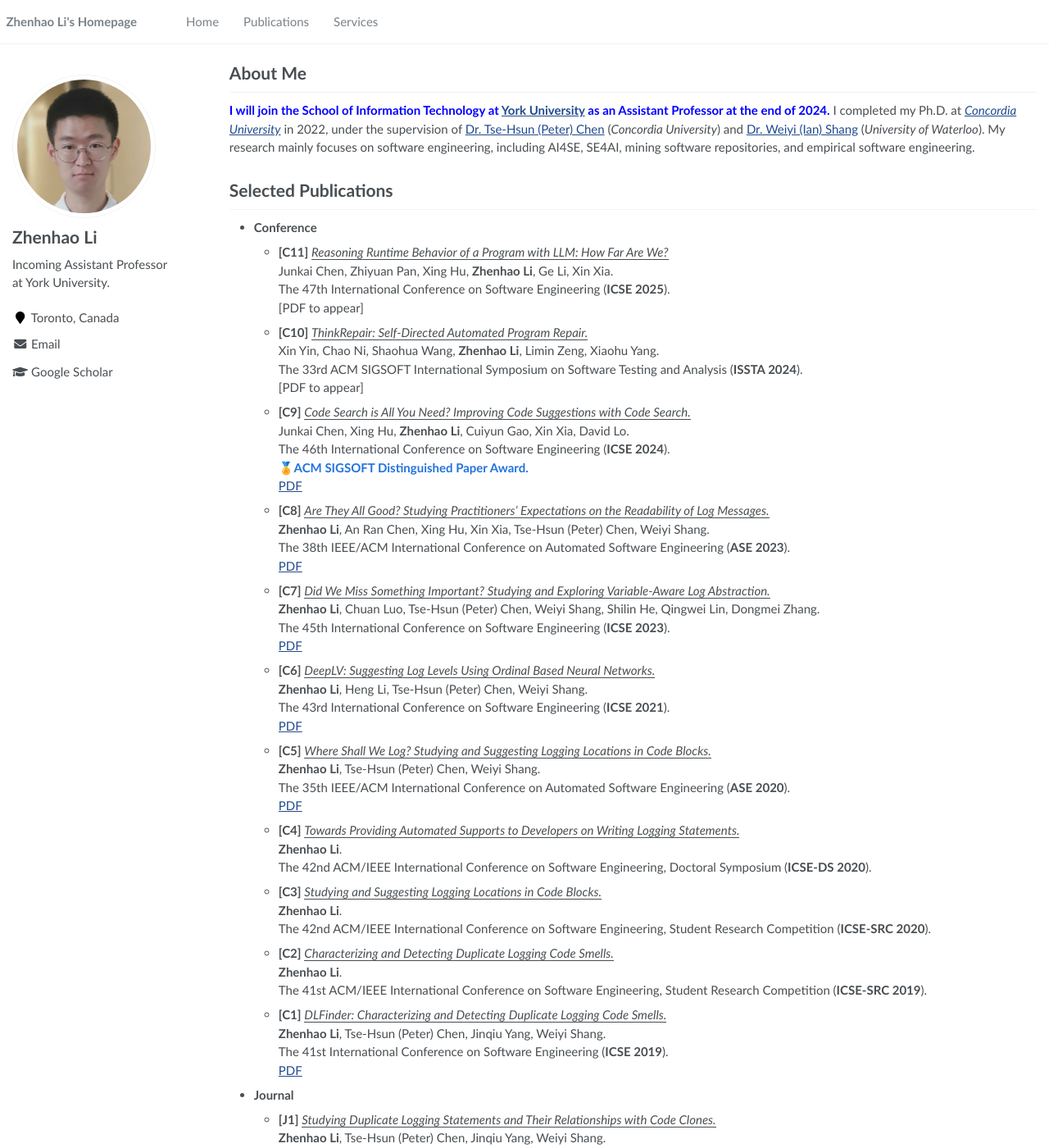
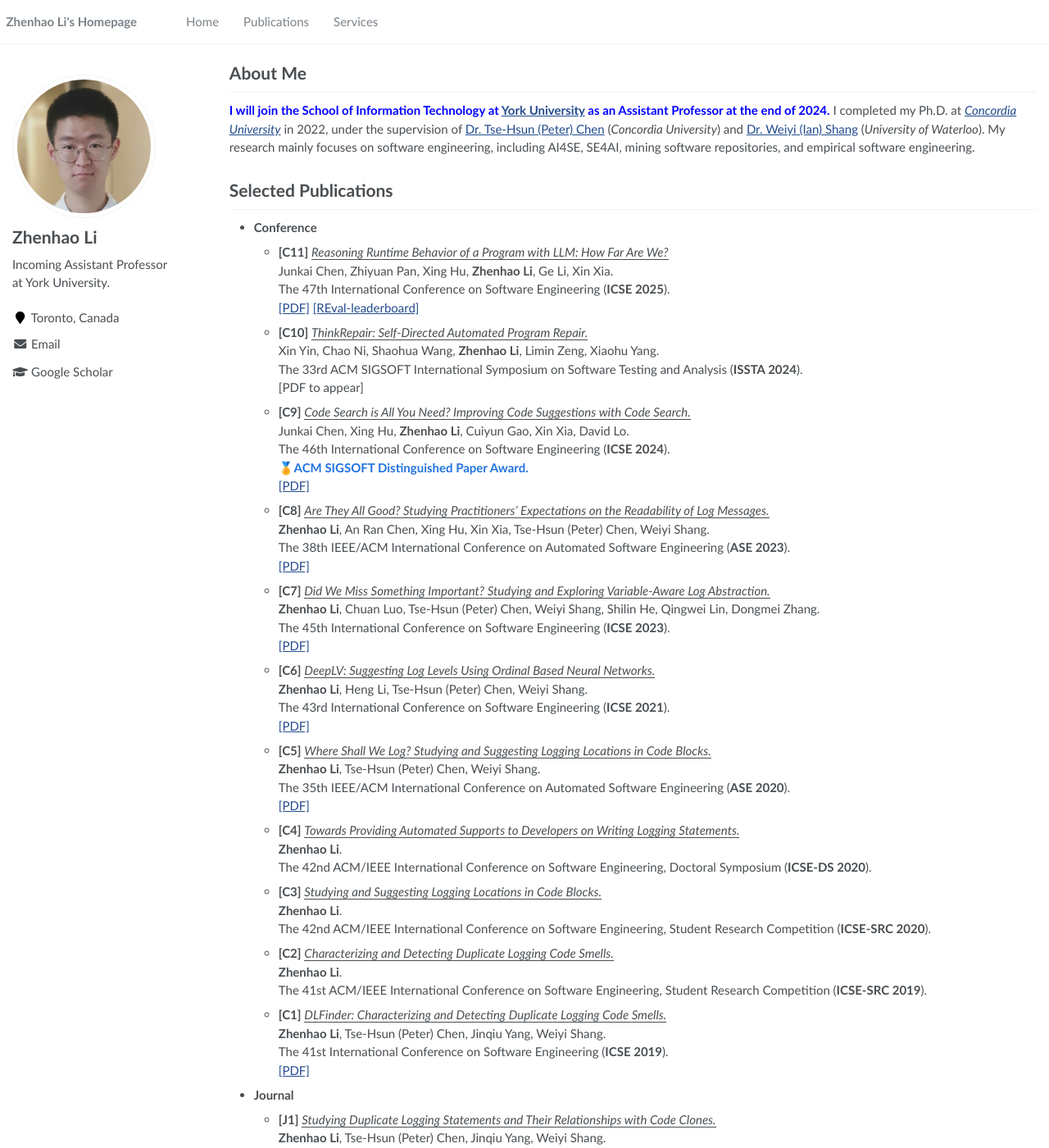
Before and after one commit to ginolzh/ginolzh.github.io, a Jekyll site: the page built from _pages/about.md, in a window 1280 px wide and 1400 px high. Shown: the whole window at 82% size. Built offline with Jekyll 4.4.1, drawn with Linux system fonts in a browser that asks for light colours.

Commit message:
Update PDF and leaderboard page

```diff
--- a/_pages/about.md
+++ b/_pages/about.md
@@ -23,7 +23,7 @@ Selected Publications
   * **[C11]** <ins>*Reasoning Runtime Behavior of a Program with LLM: How Far Are We?*</ins>\
   Junkai Chen, Zhiyuan Pan, Xing Hu, **Zhenhao Li**, Ge Li, Xin Xia.\
   The 47th International Conference on Software Engineering (**ICSE 2025**).\
-  [PDF to appear]
+  [[PDF]](https://arxiv.org/pdf/2403.16437v2) [[REval-leaderboard]](https://r-eval.github.io/)
   * **[C10]** <ins>*ThinkRepair: Self-Directed Automated Program Repair.*</ins>\
   Xin Yin, Chao Ni, Shaohua Wang, **Zhenhao Li**, Limin Zeng, Xiaohu Yang.\
   The 33rd ACM SIGSOFT International Symposium on Software Testing and Analysis (**ISSTA 2024**).\
@@ -32,23 +32,23 @@ Selected Publications
   Junkai Chen, Xing Hu, **Zhenhao Li**, Cuiyun Gao, Xin Xia, David Lo.\
   The 46th International Conference on Software Engineering (**ICSE 2024**).\
   <span style="color:#2273de">**🏅ACM SIGSOFT Distinguished Paper Award.**</span> \
-  [PDF](https://ginolzh.github.io/papers/ICSE2024_Code_Suggestion.pdf)
+  [[PDF]](https://ginolzh.github.io/papers/ICSE2024_Code_Suggestion.pdf)
   * **[C8]** <ins>*Are They All Good? Studying Practitioners' Expectations on the Readability of Log Messages.*</ins>\
   **Zhenhao Li**, An Ran Chen, Xing Hu, Xin Xia, Tse-Hsun (Peter) Chen, Weiyi Shang.\
   The 38th IEEE/ACM International Conference on Automated Software Engineering (**ASE 2023**).\
-  [PDF](https://ginolzh.github.io/papers/ASE2023_Log_Message_Readability.pdf)
+  [[PDF]](https://ginolzh.github.io/papers/ASE2023_Log_Message_Readability.pdf)
   * **[C7]** <ins>*Did We Miss Something Important? Studying and Exploring Variable-Aware Log Abstraction.*</ins>\
   **Zhenhao Li**, Chuan Luo, Tse-Hsun (Peter) Chen, Weiyi Shang, Shilin He, Qingwei Lin, Dongmei Zhang.\
   The 45th International Conference on Software Engineering (**ICSE 2023**).\
-  [PDF](https://ginolzh.github.io/papers/ICSE2023_Log_Var_Aware_.pdf)
+  [[PDF]](https://ginolzh.github.io/papers/ICSE2023_Log_Var_Aware_.pdf)
   * **[C6]** <ins>*DeepLV: Suggesting Log Levels Using Ordinal Based Neural Networks.*</ins>\
   **Zhenhao Li**, Heng Li, Tse-Hsun (Peter) Chen, Weiyi Shang.\
   The 43rd International Conference on Software Engineering (**ICSE 2021**).\
-  [PDF](https://ginolzh.github.io/papers/ICSE2021_Log_Level.pdf)
+  [[PDF]](https://ginolzh.github.io/papers/ICSE2021_Log_Level.pdf)
   * **[C5]** <ins>*Where Shall We Log? Studying and Suggesting Logging Locations in Code Blocks.*</ins>\
   **Zhenhao Li**, Tse-Hsun (Peter) Chen, Weiyi Shang.\
   The 35th IEEE/ACM International Conference on Automated Software Engineering (**ASE 2020**).\
-  [PDF](https://ginolzh.github.io/papers/ASE2020_Where_to_Log.pdf)
+  [[PDF]](https://ginolzh.github.io/papers/ASE2020_Where_to_Log.pdf)
   * **[C4]** <ins>*Towards Providing Automated Supports to Developers on Writing Logging Statements.*</ins>\
   **Zhenhao Li**.\
   The 42nd ACM/IEEE International Conference on Software Engineering, Doctoral Symposium (**ICSE-DS 2020**).
@@ -61,13 +61,13 @@ Selected Publications
   * **[C1]** <ins>*DLFinder: Characterizing and Detecting Duplicate Logging Code Smells.*</ins>\
   **Zhenhao Li**, Tse-Hsun (Peter) Chen, Jinqiu Yang, Weiyi Shang.\
   The 41st International Conference on Software Engineering (**ICSE 2019**).\
-  [PDF](https://ginolzh.github.io/papers/ICSE2019_Dup_Log.pdf)
+  [[PDF]](https://ginolzh.github.io/papers/ICSE2019_Dup_Log.pdf)
 
 * **Journal**
   * **[J1]** <ins>*Studying Duplicate Logging Statements and Their Relationships with Code Clones.*</ins>\
   **Zhenhao Li**, Tse-Hsun (Peter) Chen, Jinqiu Yang, Weiyi Shang.\
   IEEE Transactions on Software Engineering, published in 2022 (**TSE 2022**).\
-  [PDF](https://ginolzh.github.io/papers/TSE_Duplicate_Log.pdf)
+  [[PDF]](https://ginolzh.github.io/papers/TSE_Duplicate_Log.pdf)
 
 
 
```
